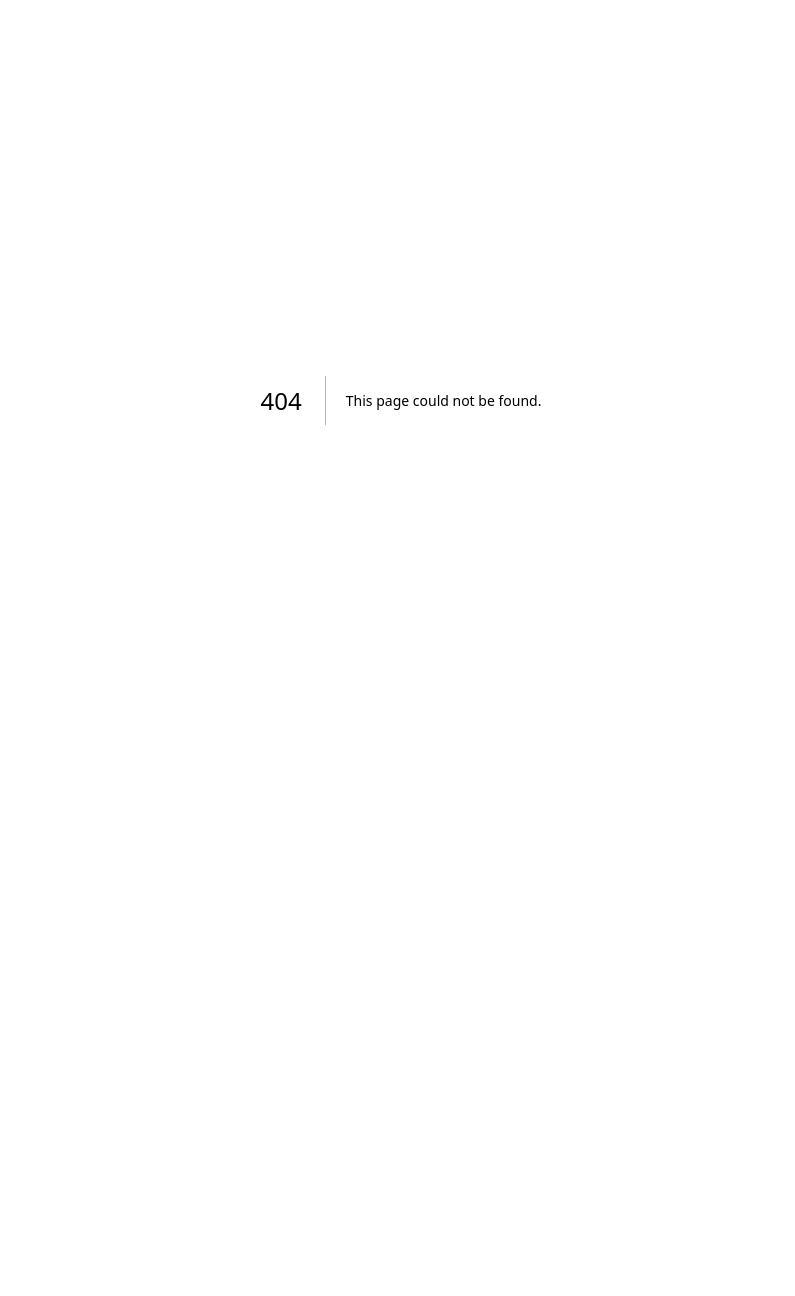
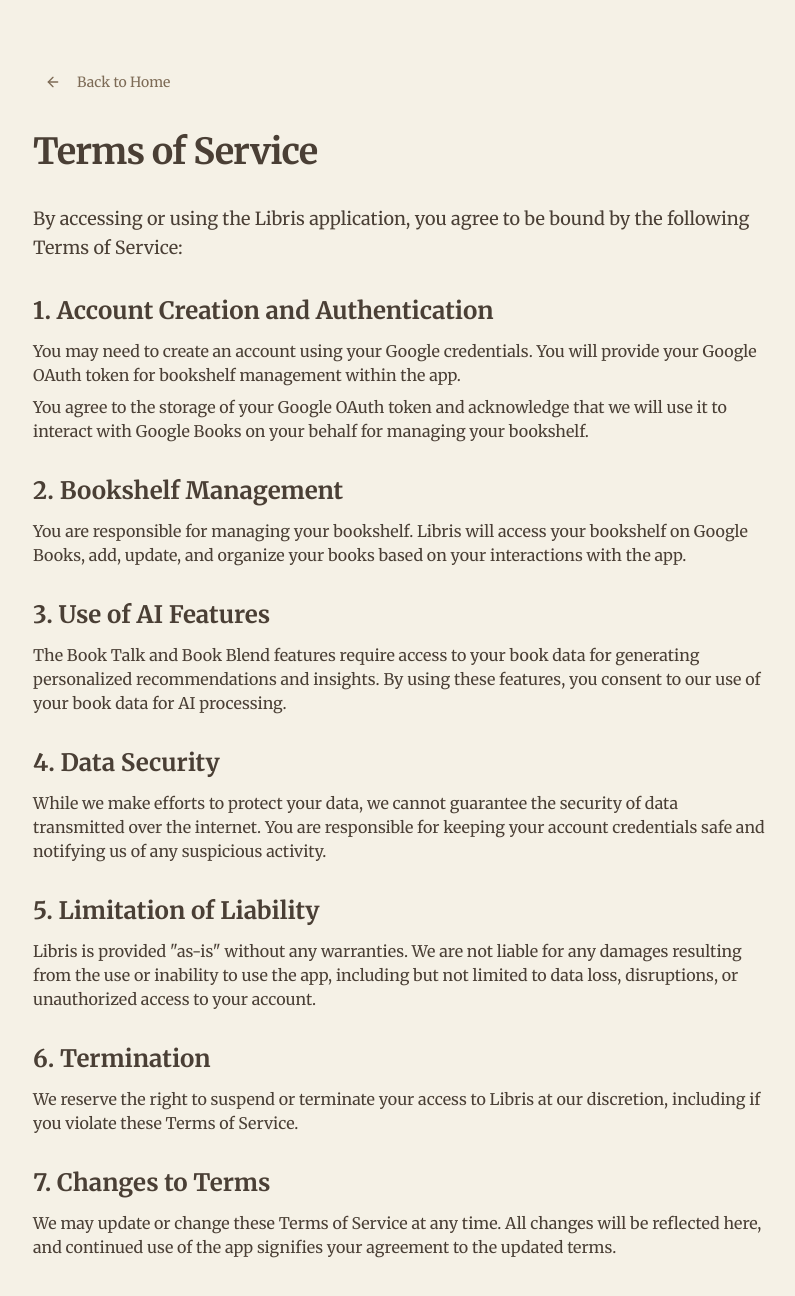
Before and after one commit to MuditST/libris, a Next.js app: page /terms in a window 1280 px wide. Before the commit this address had no page. Shown: the top 1296 px of the page, without its empty margins (239-1034 px from the left). Before the commit the page ends 800 px from the top, so only its background shows below. Built offline with nearby package versions, Linux system fonts and the light colour scheme.

Commit message:
added privacy and terms page

```diff
--- /dev/null
+++ b/src/app/(legal)/privacy/page.tsx
@@ -0,0 +1,85 @@
+import { Metadata } from "next";
+import Link from "next/link";
+import { ArrowLeft } from "lucide-react";
+import { Button } from "@/components/ui/button";
+
+export const metadata: Metadata = {
+  title: "Privacy Policy | Libris",
+  description: "How Libris collects and protects your personal information",
+};
+
+export default function PrivacyPolicyPage() {
+  return (
+    <div className="container max-w-3xl mx-auto px-4 py-12 md:py-16">
+      <Button
+        variant="ghost"
+        size="sm"
+        className="mb-8 text-muted-foreground hover:text-foreground"
+        asChild
+      >
+        <Link href="/">
+          <ArrowLeft className="mr-2 h-4 w-4" />
+          Back to Home
+        </Link>
+      </Button>
+
+      <h1 className="text-3xl font-bold tracking-tight sm:text-4xl mb-8 font-sans text-foreground">
+        Privacy Policy
+      </h1>
+
+      <div className="prose prose-slate max-w-none font-sans text-foreground">
+        <p className="text-lg leading-relaxed mb-8">
+          Libris is committed to protecting your privacy. This privacy policy
+          outlines how we collect, use, and protect your personal information.
+        </p>
+
+        <h2 className="text-2xl font-semibold mt-10 mb-4">Data Collection</h2>
+        <ul className="space-y-2 mb-6">
+          <li>
+            <strong>Google OAuth Token:</strong> To use the app, users are
+            required to authenticate via Google OAuth. This allows Libris to
+            access and manage your bookshelf information on Google Books.
+          </li>
+          <li>
+            <strong>Personal Information:</strong> When you log in, we store
+            your authentication details to sync and manage your bookshelf across
+            devices. We do not share or sell your personal information.
+          </li>
+        </ul>
+
+        <h2 className="text-2xl font-semibold mt-10 mb-4">
+          How We Use Your Data
+        </h2>
+        <ul className="space-y-2 mb-6">
+          <li>
+            <strong>Bookshelf Management:</strong> We use your Google OAuth
+            token to fetch, update, and manage your bookshelves in Google Books,
+            enabling you to organize your personal collection.
+          </li>
+          <li>
+            <strong>AI Features:</strong> The Book Talk and Book Blend features
+            utilize your book data for generating personalized recommendations,
+            providing a customized experience.
+          </li>
+        </ul>
+
+        <h2 className="text-2xl font-semibold mt-10 mb-4">Data Protection</h2>
+        <p className="mb-6">
+          All personal information and OAuth tokens are securely stored and
+          handled. We take reasonable measures to protect your data from
+          unauthorized access or disclosure.
+        </p>
+
+        <h2 className="text-2xl font-semibold mt-10 mb-4">Data Retention</h2>
+        <p className="mb-8">
+          Your data will be retained only as long as you use Libris. If you
+          choose to delete your account, all related data will be removed from
+          our system, except for any data retained by Google Books through their
+          own policies.
+        </p>
+
+
+      </div>
+    </div>
+  );
+}
--- /dev/null
+++ b/src/app/(legal)/terms/page.tsx
@@ -0,0 +1,121 @@
+import { Metadata } from "next";
+import Link from "next/link";
+import { ArrowLeft } from "lucide-react";
+import { Button } from "@/components/ui/button";
+
+export const metadata: Metadata = {
+  title: "Terms of Service | Libris",
+  description: "Terms and conditions for using the Libris application",
+};
+
+export default function TermsOfServicePage() {
+  return (
+    <div className="container max-w-3xl mx-auto px-4 py-12 md:py-16">
+      <Button
+        variant="ghost"
+        size="sm"
+        className="mb-8 text-muted-foreground hover:text-foreground"
+        asChild
+      >
+        <Link href="/">
+          <ArrowLeft className="mr-2 h-4 w-4" />
+          Back to Home
+        </Link>
+      </Button>
+
+      <h1 className="text-3xl font-bold tracking-tight sm:text-4xl mb-8 font-sans text-foreground">
+        Terms of Service
+      </h1>
+
+      <div className="prose prose-slate max-w-none font-sans text-foreground">
+        <p className="text-lg leading-relaxed mb-8">
+          By accessing or using the Libris application, you agree to be bound by
+          the following Terms of Service:
+        </p>
+
+        <div className="space-y-8">
+          <section>
+            <h2 className="text-2xl font-semibold mb-3">
+              1. Account Creation and Authentication
+            </h2>
+            <ul className="space-y-2">
+              <li>
+                You may need to create an account using your Google credentials.
+                You will provide your Google OAuth token for bookshelf
+                management within the app.
+              </li>
+              <li>
+                You agree to the storage of your Google OAuth token and
+                acknowledge that we will use it to interact with Google Books on
+                your behalf for managing your bookshelf.
+              </li>
+            </ul>
+          </section>
+
+          <section>
+            <h2 className="text-2xl font-semibold mb-3">
+              2. Bookshelf Management
+            </h2>
+            <p>
+              You are responsible for managing your bookshelf. Libris will
+              access your bookshelf on Google Books, add, update, and organize
+              your books based on your interactions with the app.
+            </p>
+          </section>
+
+          <section>
+            <h2 className="text-2xl font-semibold mb-3">
+              3. Use of AI Features
+            </h2>
+            <p>
+              The Book Talk and Book Blend features require access to your book
+              data for generating personalized recommendations and insights. By
+              using these features, you consent to our use of your book data for
+              AI processing.
+            </p>
+          </section>
+
+          <section>
+            <h2 className="text-2xl font-semibold mb-3">4. Data Security</h2>
+            <p>
+              While we make efforts to protect your data, we cannot guarantee
+              the security of data transmitted over the internet. You are
+              responsible for keeping your account credentials safe and
+              notifying us of any suspicious activity.
+            </p>
+          </section>
+
+          <section>
+            <h2 className="text-2xl font-semibold mb-3">
+              5. Limitation of Liability
+            </h2>
+            <p>
+              Libris is provided "as-is" without any warranties. We are not
+              liable for any damages resulting from the use or inability to use
+              the app, including but not limited to data loss, disruptions, or
+              unauthorized access to your account.
+            </p>
+          </section>
+
+          <section>
+            <h2 className="text-2xl font-semibold mb-3">6. Termination</h2>
+            <p>
+              We reserve the right to suspend or terminate your access to Libris
+              at our discretion, including if you violate these Terms of
+              Service.
+            </p>
+          </section>
+
+          <section>
+            <h2 className="text-2xl font-semibold mb-3">7. Changes to Terms</h2>
+            <p>
+              We may update or change these Terms of Service at any time. All
+              changes will be reflected here, and continued use of the app
+              signifies your agreement to the updated terms.
+            </p>
+          </section>
+        </div>
+      </div>
+    </div>
+  );
+}
--- /dev/null
+++ b/src/app/(main)/(closed)/layout.tsx
@@ -0,0 +1,35 @@
+"use client";
+import React, { useEffect } from "react";
+import { useBookshelfStore } from "@/store/bookshelfStore";
+import { useRouter } from "next/navigation";
+import LoadingIndicator from "@/components/LoadingIndicator";
+import { useClerk } from "@clerk/nextjs";
+
+export default function ClosedLayout({
+  children,
+}: {
+  children: React.ReactNode;
+}) {
+  const router = useRouter();
+  const { signOut } = useClerk();
+  const { authError, clearAuthError } = useBookshelfStore();
+
+  useEffect(() => {
+    if (authError) {
+      console.log("Authentication error detected in layout, signing out.");
+
+      clearAuthError();
+      signOut({ redirectUrl: "/sign-in?reason=google_reauth" });
+    }
+  }, [authError, router, clearAuthError, signOut]);
+
+  if (authError) {
+    return (
+      <div className="flex items-center justify-center min-h-screen">
+        <LoadingIndicator text="Authentication issue. Signing out..." />
+      </div>
+    );
+  }
+
+  return <>{children}</>;
+}
--- a/src/app/page.tsx
+++ b/src/app/page.tsx
@@ -358,9 +358,27 @@ export default function LandingPage() {
 
         <footer className="py-8 border-t border-border/40 bg-background">
           {/* Container centers the footer content */}
-          <div className="container px-4 sm:px-6 lg:px-8 text-center text-sm text-muted-foreground font-sans">
-            © {new Date().getFullYear()} Libris. All rights reserved. Built with
-            passion.
+          <div className="container px-4 sm:px-6 lg:px-8">
+            <div className="flex flex-col md:flex-row justify-between items-center gap-4">
+              <p className="text-sm text-muted-foreground font-sans">
+                © {new Date().getFullYear()} Libris. All rights reserved. Built
+                with passion.
+              </p>
+              <div className="flex items-center gap-6">
+                <Link
+                  href="/privacy"
+                  className="text-sm text-muted-foreground hover:text-foreground hover:underline transition-colors duration-200"
+                >
+                  Privacy Policy
+                </Link>
+                <Link
+                  href="/terms"
+                  className="text-sm text-muted-foreground hover:text-foreground hover:underline transition-colors duration-200"
+                >
+                  Terms of Service
+                </Link>
+              </div>
+            </div>
           </div>
         </footer>
       </div>
```
